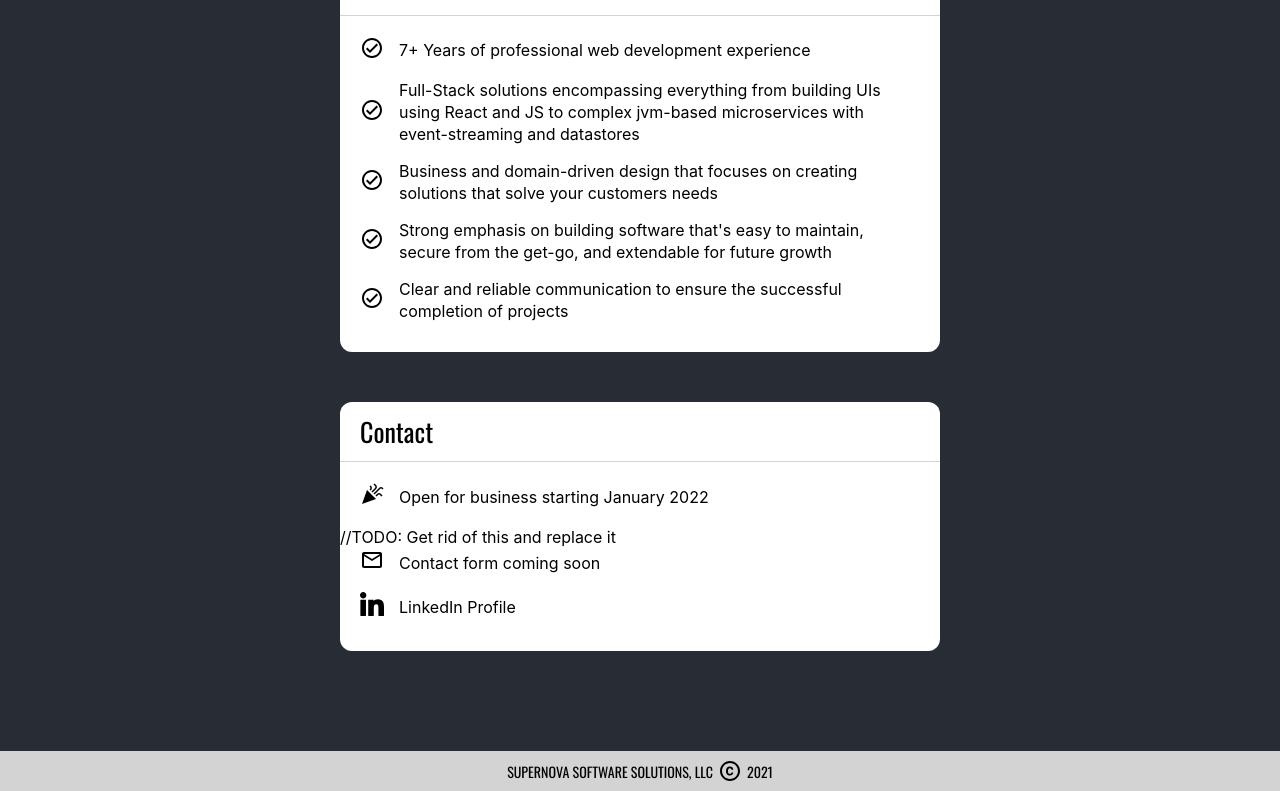
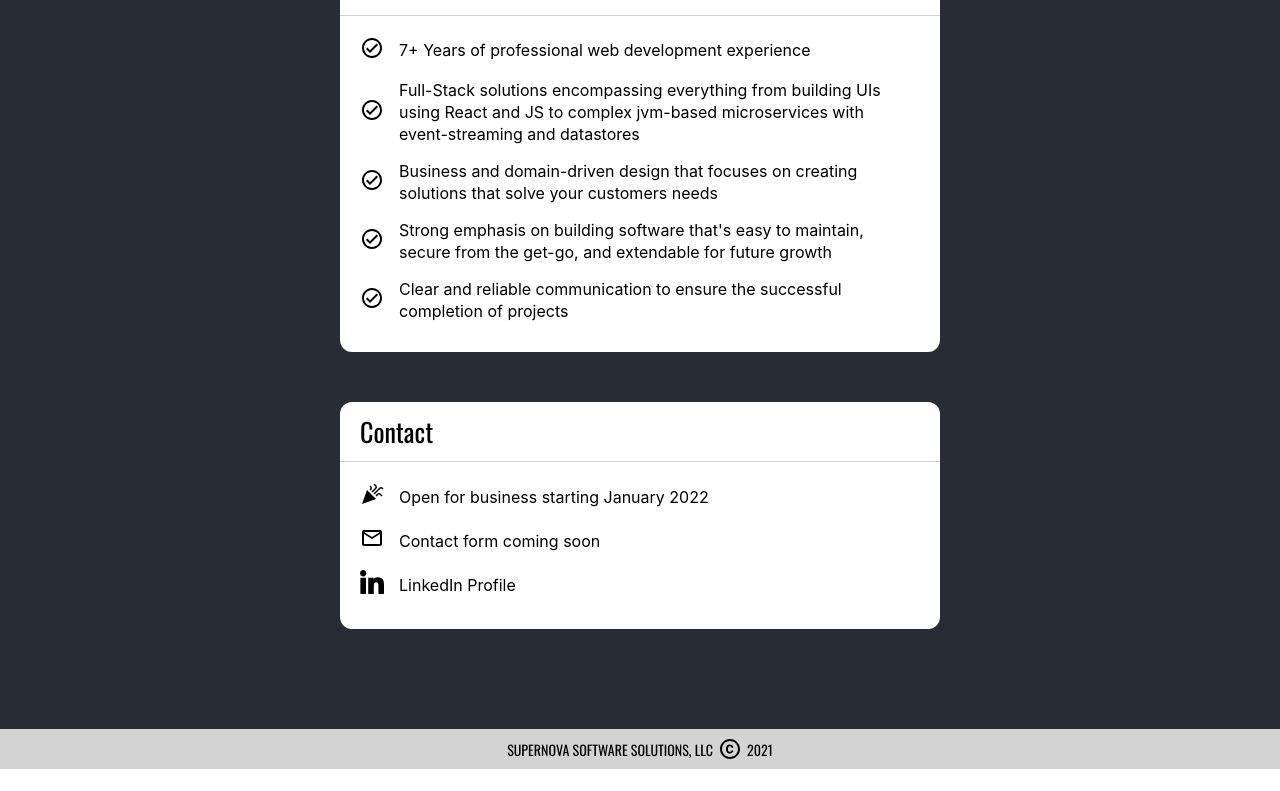
Before and after one commit to supernova-software-solutions/supernova, a React (Create React App) app: page / in a window 1280 px wide. Shown: the part 418-1209 px from the top of the page. After the commit the page ends 1187 px from the top, so only its background shows below. Built offline with nearby package versions, Linux system fonts and the light colour scheme.

Commit message:
Update Contact.js

```diff
--- a/src/Contact.js
+++ b/src/Contact.js
@@ -15,7 +15,6 @@ class Card extends React.Component {
                         <div className="contact-logo"><img src={party} alt="opening date"/></div>
                         <div>Open for business starting January 2022</div>
                     </div>
-                    //TODO: Get rid of this and replace it
                     <div className="contact-item">
                         <div className="contact-logo"><img src={mail} alt="email"/></div>
                         <div>Contact form coming soon</div>
```
